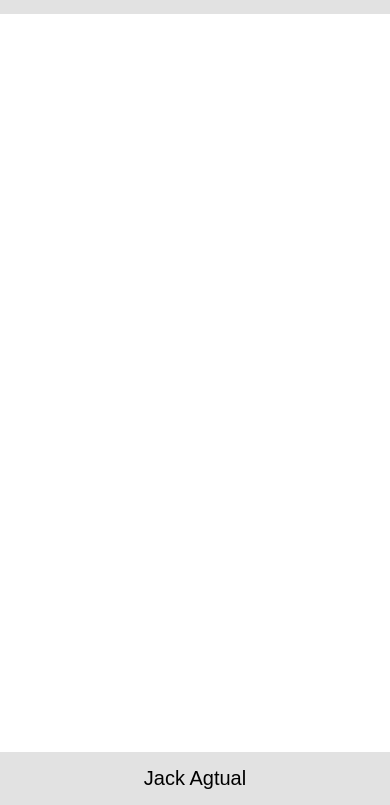
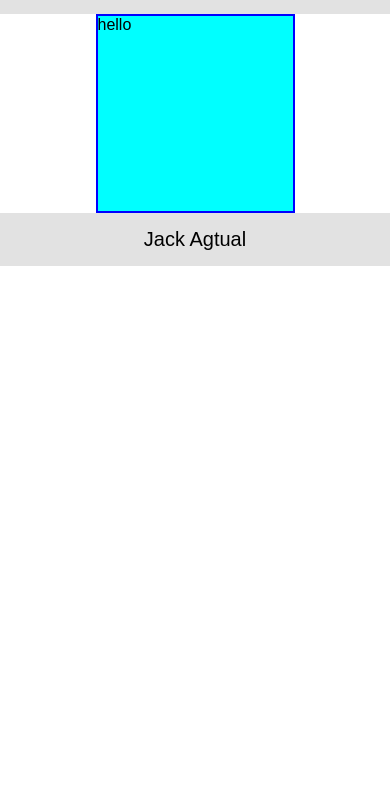
Before and after one commit to JackAgtual/etch-a-sketch, a plain HTML site: page index.html in a window 390 px wide. Shown: the part 39-844 px from the top of the page. Drawn offline with Linux system fonts and the light colour scheme.

Commit message:
Drawing div is square and responsive

```diff
--- a/app.js
+++ b/app.js
@@ -1,5 +1,5 @@
 const gridSize = 60;
-const grid = document.querySelector('.grid');
+const grid = document.querySelector('.content');
 
 const changeColorOnHover = node => {
     node.addEventListener('mouseover', () => {
@@ -30,5 +30,5 @@ for (let row = 0; row < gridSize; row++) {
         child.appendChild(subChild);
     }
 
-    grid.appendChild(child);
+    // grid.appendChild(child);
 }
--- a/index.html
+++ b/index.html
@@ -6,11 +6,13 @@
     <meta name="viewport" content="width=device-width, initial-scale=1.0">
     <title>Etch A Sketch</title>
     <link rel="stylesheet" href="styles.css">
-    <script src="app.js" defer></script>
+    <!-- <script src="app.js" defer></script> -->
 </head>
 <body>
     <div class="header">Etch A Sketch</div>
-    <div class="grid"></div>
+    <div class="grid">
+        <div class="content">hello</div>
+    </div>
     <div class="footer">Jack Agtual</div>
 </body>
 </html>
--- a/styles.css
+++ b/styles.css
@@ -18,14 +18,33 @@ body {
     text-align: center;
     background-color: rgba(204, 204, 204, 0.568);
 }
-.grid {
+/* .grid {
     display: flex;
     flex-direction: column;
     justify-content: space-between;
     flex-grow: 1;
-    width: 100%;
+    width: 50%;
+    border: 2px solid blue;
+} */
+
+.grid {
+    width: 50%;
+    border: 2px solid blue;
+    position: relative;
 }
 
+.grid::after {
+    content: '';
+    display: block;
+    padding-top: 100%;
+}
+
+.content {
+    position: absolute;
+    width: 100%;
+    height: 100%;
+    background-color: aqua;
+}
 .grid-el-colored {
     background-color: rgba(31, 10, 223, 0.596);
 }
```
